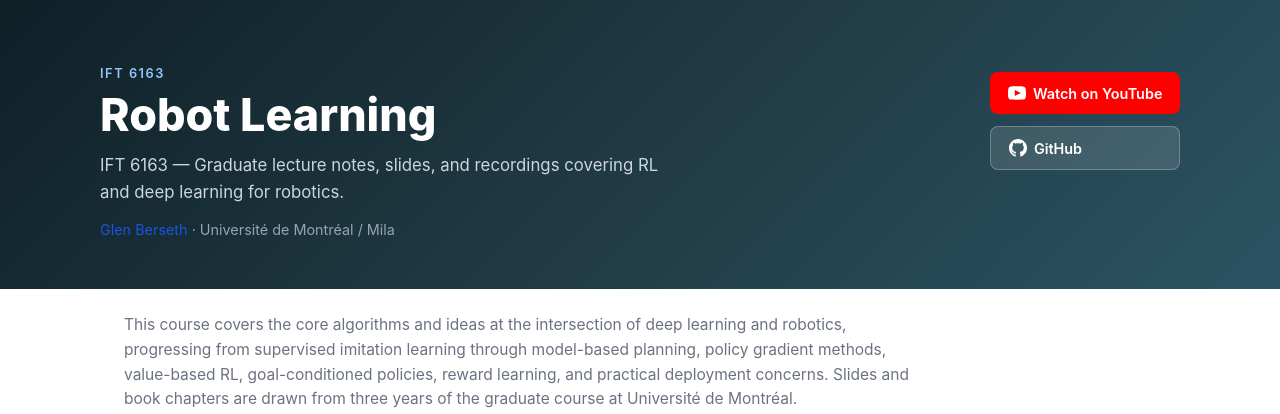
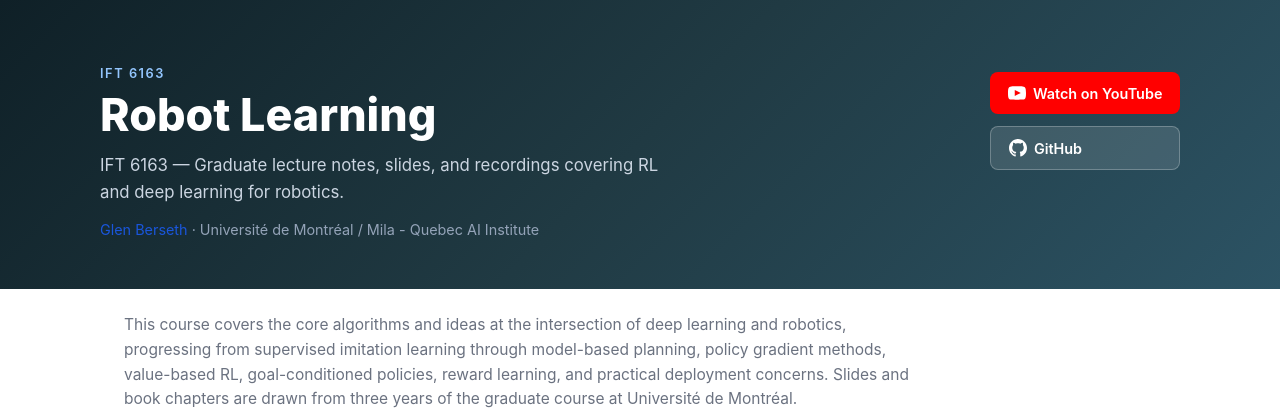
Before and after one commit to Neo-X/roble-book, a Jekyll site: the page built from docs/index.md, in a window 1280 px wide and 900 px high. Shown: the top 414 px of the window. Built offline with Jekyll 4.4.1, drawn with Linux system fonts in a browser that asks for light colours; some of the changed text lies outside the part shown.

```diff
--- a/docs/_layouts/default.html
+++ b/docs/_layouts/default.html
@@ -19,7 +19,7 @@
       <p class="course-code">IFT 6163</p>
       <h1><a href="{{ '/' | relative_url }}">{{ site.title }}</a></h1>
       <p class="subtitle">{{ site.description }}</p>
-      <p class="instructor"><a href="{{ site.author_url }}" target="_blank">{{ site.author }}</a> &middot; Université de Montréal / Mila</p>
+      <p class="instructor"><a href="{{ site.author_url }}" target="_blank">{{ site.author }}</a> &middot; Université de Montréal / Mila - Quebec AI Institute</p>
     </div>
     <div class="header-links">
       <a class="btn btn-primary" href="{{ site.youtube_playlist }}" target="_blank">
@@ -42,7 +42,7 @@
   <div class="container">
     <p>
       Course materials by <a href="{{ site.author_url }}" target="_blank">{{ site.author }}</a> &middot;
-      <a href="https://mila.quebec" target="_blank">Mila</a> /
+      <a href="https://mila.quebec" target="_blank">Mila - Quebec AI Institute</a> /
       <a href="https://diro.umontreal.ca" target="_blank">Université de Montréal</a>
     </p>
   </div>
--- a/docs/_layouts/lecture.html
+++ b/docs/_layouts/lecture.html
@@ -87,7 +87,7 @@
   <div class="container">
     <p>
       Course materials by <a href="{{ site.author_url }}" target="_blank">{{ site.author }}</a> &middot;
-      <a href="https://mila.quebec" target="_blank">Mila</a> /
+      <a href="https://mila.quebec" target="_blank">Mila - Quebec AI Institute</a> /
       <a href="https://diro.umontreal.ca" target="_blank">Université de Montréal</a>
     </p>
   </div>
```
